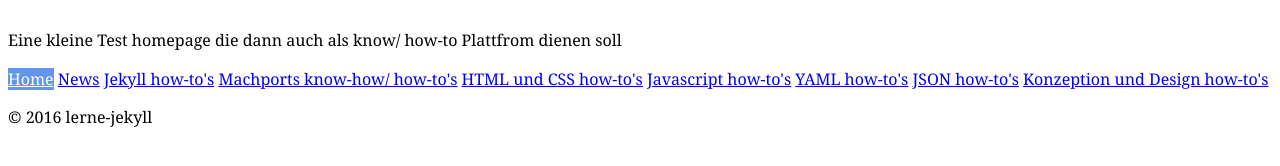
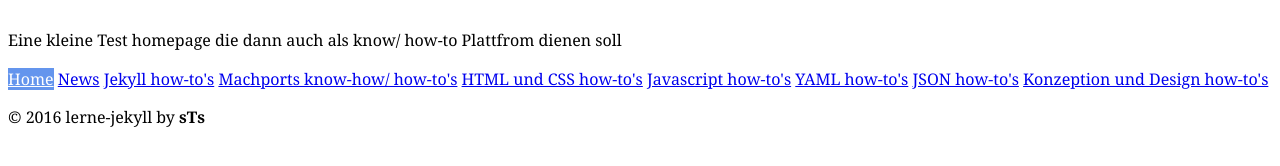
Before and after one commit to firewiesel/lerne-jekyll, a Jekyll site: the page built from index.html, in a window 1280 px wide. Shown: the part 202-368 px from the top of the page. Built offline with Jekyll 4.4.1, drawn with Linux system fonts in a browser that asks for light colours.

Commit message:
Im <footer> noch von wem die Seite ist mit Fettschrift hinzugefügt.

```diff
--- a/_layouts/default.html
+++ b/_layouts/default.html
@@ -17,7 +17,7 @@
 
         <footer>
             {% include nav.html navclass='nav-bottom' %}
-            <p>© 2016 lerne-jekyll</p>
+            <p>© 2016 lerne-jekyll by <strong>sTs</strong></p>
         </footer>
     </body>
 </html>
```
